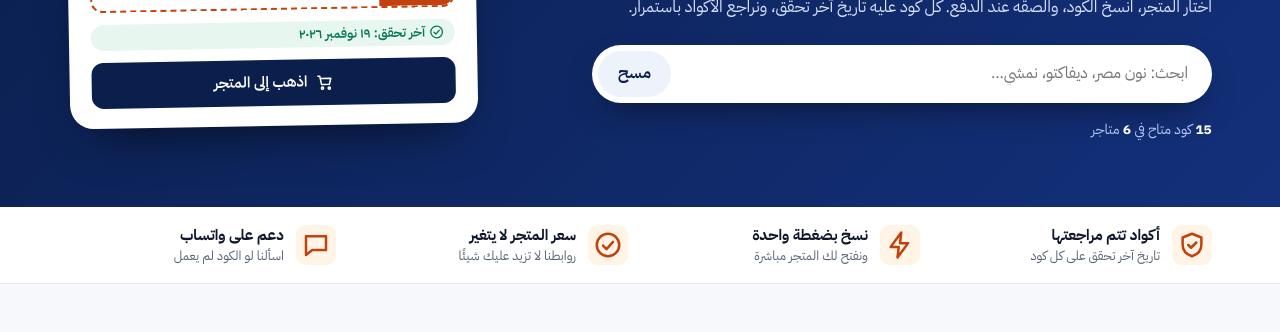
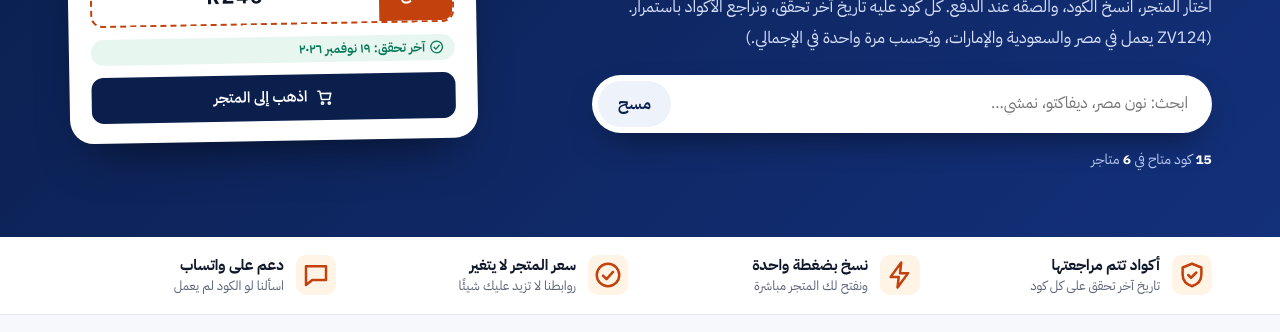
Before and after one commit to NoonDiscounts/noon-codes, a plain HTML site: page index.html in a window 1280 px wide. Shown: the part 295-627 px from the top of the page. Drawn offline with Linux system fonts and the light colour scheme.

Commit message:
Update index.html: SEO titles and meta, FAQ no expiry, merge duplicate :root, ZV124 note

```diff
--- a/index.html
+++ b/index.html
@@ -3,8 +3,8 @@
 <head>
   <meta charset="utf-8" />
   <meta name="viewport" content="width=device-width, initial-scale=1, viewport-fit=cover" />
-  <title>أكواد خصم نون مصر والسعودية والإمارات محدث | توفير هب</title>
-  <meta name="description" content="أكواد خصم نون مصر والسعودية والإمارات محدث باستمرار. انسخ الكود واستخدمه عند الدفع في نون." />
+  <title>كود خصم نون مصر والسعودية والإمارات | كود خصم ديفاكتو ونمشي | توفير هب</title>
+  <meta name="description" content="كود خصم نون مصر والسعودية والإمارات، وكود خصم ديفاكتو ونمشي — أكواد موثّقة. انسخ الكود واستخدمه عند الدفع في نون." />
   <link rel="canonical" href="https://noon-codes.com/" />
   <link rel="sitemap" type="application/xml" href="sitemap.xml" />
   <link rel="api-catalog" type="application/linkset+json" href=".well-known/api-catalog" />
@@ -15,8 +15,8 @@
   <link rel="alternate" type="application/json" href="codes.json" title="coupon codes" />
   <link rel="describedby" type="application/json" href=".well-known/ai-catalog.json" />
   <meta property="og:type" content="website" />
-  <meta property="og:title" content="أكواد خصم نون مصر والسعودية والإمارات محدث | توفير هب" />
-  <meta property="og:description" content="انسخ الكود واذهب للمتجر مباشرة. أكواد منظمة حسب المتجر ومحدّثة." />
+  <meta property="og:title" content="كود خصم نون مصر والسعودية والإمارات | كود خصم ديفاكتو ونمشي | توفير هب" />
+  <meta property="og:description" content="كود خصم نون مصر والسعودية والإمارات، وكود خصم ديفاكتو ونمشي. أكواد منظمة حسب المتجر ومحدّثة." />
   <meta property="og:url" content="https://noon-codes.com/" />
   <meta property="og:locale" content="ar_EG" />
   <meta name="theme-color" content="#0b1f4d" />
@@ -42,8 +42,8 @@
  <style>
 :root{
 --bg:#f6f8fc;--card:#fff;--ink:#0f172a;--muted:#5b6478;--line:#e3e8f1;
---brand:#2563eb;--brand-d:#1e3a8a;--navy:#0b1f4d;--accent:#f5a524;--ok:#047857;--ok-bg:#e7f6ef;--wa:#25d366;
---store:#2563eb;--r:16px;--pad:clamp(16px,3.5vw,28px)
+--brand:#1e3a8a;--brand-d:#1e3a8a;--navy:#0b1f4d;--accent:#f59e0b;--orange:#c2410c;--ok:#047857;--ok-bg:#e7f6ef;--wa:#25d366;
+--store:#c2410c;--r:16px;--pad:clamp(16px,3.5vw,28px)
 }
 *{box-sizing:border-box}
 html{scroll-behavior:smooth;scroll-padding-top:84px;-webkit-text-size-adjust:100%}
@@ -225,7 +225,7 @@ nav::-webkit-scrollbar{display:none}
 #codes-text h3{margin-top:14px}
 .page-main{padding-block:28px}.page-main h1{font-size:clamp(24px,4vw,34px);color:var(--navy);line-height:1.4;margin:0 0 12px}.page-main ul,.page-main ol{padding-inline-start:22px}.page-main li{margin:6px 0}.page-main strong{font-family:ui-monospace,Menlo,Consolas,monospace;background:#fff;border:1px dashed var(--brand);border-radius:8px;padding:1px 8px}
 /* ===== v2: هوية موحدة (كحلي + برتقالي) وبطاقات على شكل قسيمة ===== */
-:root{--brand:#1e3a8a;--accent:#f59e0b;--orange:#c2410c;--store:#c2410c}
+
 a{color:var(--brand)}
 .hero{background:radial-gradient(800px 420px at 90% -10%,rgba(245,158,11,.28),transparent 60%),linear-gradient(135deg,#0b1f4d,#13307a);}
 .trust-strip .ic{color:var(--orange);background:#fff4e5}
@@ -307,7 +307,7 @@ nav a{padding:6px 8px;font-size:14px}
         <div class="hero-copy">
           <p class="crumbs">الرئيسية › أكواد الخصم</p>
           <h1 id="pageTitle">كود خصم نون مصر والسعودية والإمارات</h1>
-          <p class="lead">اختار المتجر، انسخ الكود، والصقه عند الدفع. كل كود عليه تاريخ آخر تحقق، ونراجع الأكواد باستمرار.</p>
+          <p class="lead">اختار المتجر، انسخ الكود، والصقه عند الدفع. كل كود عليه تاريخ آخر تحقق، ونراجع الأكواد باستمرار. (ZV124 يعمل في مصر والسعودية والإمارات، ويُحسب مرة واحدة في الإجمالي.)</p>
           <div class="search-row">
             <label class="visually-hidden" for="q">ابحث عن متجر أو كود</label>
             <input id="q" type="search" placeholder="ابحث: نون مصر، ديفاكتو، نمشي…" autocomplete="off" />
```
